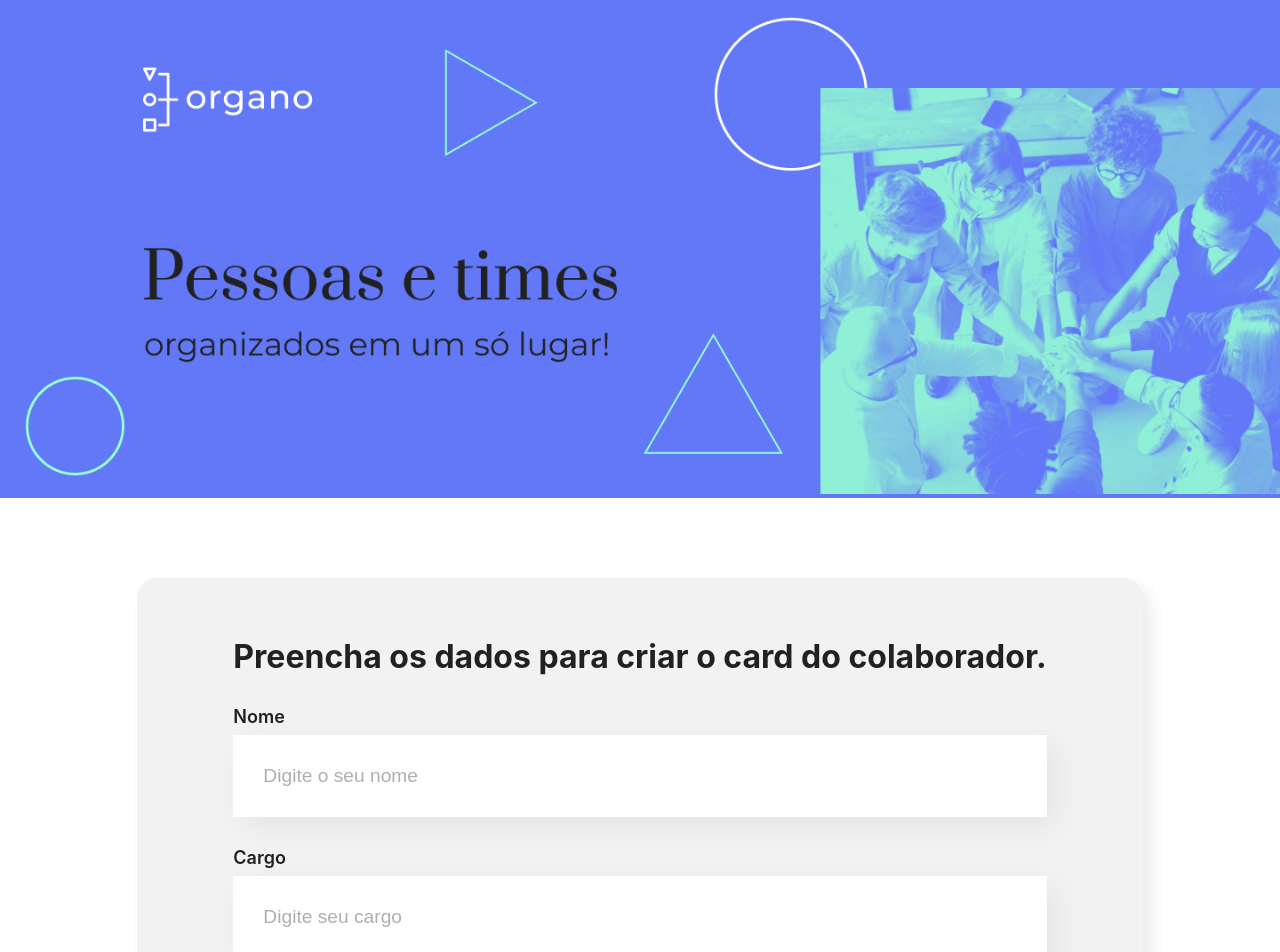
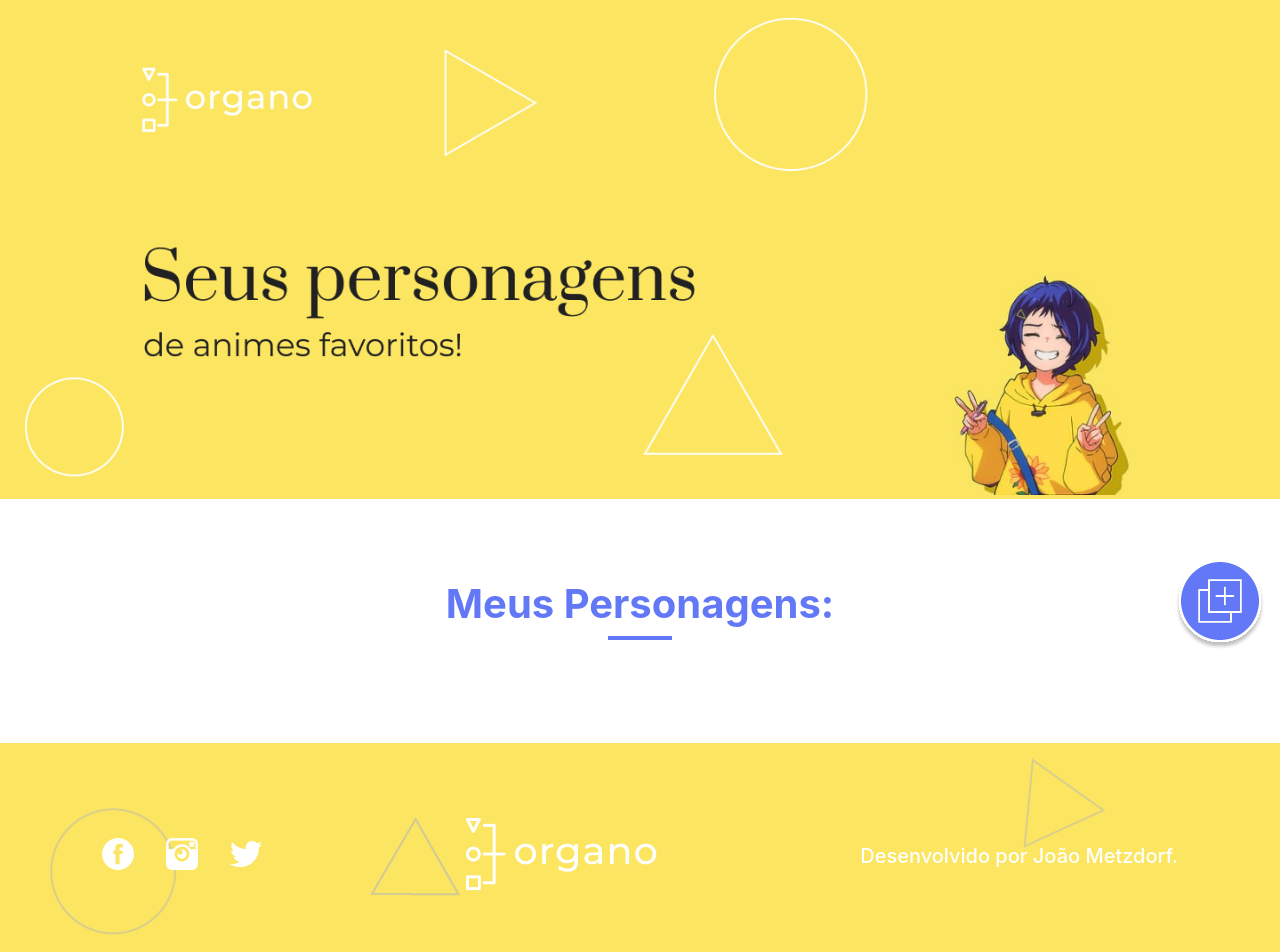
Before and after one commit to joaometzdorf/organo, a React (Create React App) app: page / in a window 1280 px wide. Shown: the top 952 px of the page. Built offline with nearby package versions, Linux system fonts and the light colour scheme.

Commit message:
Adicionando novas funcionalidades e deixando o  projeto com a minha cara

```diff
--- a/src/App.js
+++ b/src/App.js
@@ -3,41 +3,82 @@ import Banner from "./components/Banner";
 import Formulario from "./components/Formulario";
 import Time from "./components/Time";
 import Rodape from "./components/Rodape";
+import Adicionar from "./components/Adicionar";
 
 function App() {
   const times = [
     {
-      nome: "Programação",
+      nome: "Romance",
       corPrimaria: "#57C278",
       corSecundaria: "#D9F7E9",
     },
     {
-      nome: "Front-End",
+      nome: "Slice-of-life",
       corPrimaria: "#82CFFA",
       corSecundaria: "#E8F8FF",
     },
     {
-      nome: "Data Science",
+      nome: "Drama",
       corPrimaria: "#A6D157",
       corSecundaria: "#F0F8E2",
     },
     {
-      nome: "Devops",
+      nome: "Comédia",
       corPrimaria: "#E06B69",
       corSecundaria: "#FDE7E8",
     },
     {
-      nome: "UX e Design",
+      nome: "Ficção Científica",
       corPrimaria: "#DB6EBF",
       corSecundaria: "#FAE9F5",
     },
     {
-      nome: "Mobile",
+      nome: "Fantasia",
       corPrimaria: "#FFBA05",
       corSecundaria: "#FFF5D9",
     },
     {
-      nome: "Inovação e Gestão",
+      nome: "Ação",
+      corPrimaria: "#FF8A29",
+      corSecundaria: "#FFEEDF",
+    },
+    {
+      nome: "Suspense",
+      corPrimaria: "#FF8A29",
+      corSecundaria: "#FFEEDF",
+    },
+    {
+      nome: "Aventura",
+      corPrimaria: "#FF8A29",
+      corSecundaria: "#FFEEDF",
+    },
+    {
+      nome: "Música",
+      corPrimaria: "#FF8A29",
+      corSecundaria: "#FFEEDF",
+    },
+    {
+      nome: "Esportes",
+      corPrimaria: "#FF8A29",
+      corSecundaria: "#FFEEDF",
+    },
+    {
+      nome: "Seinen",
+      corPrimaria: "#FF8A29",
+      corSecundaria: "#FFEEDF",
+    },
+    {
+      nome: "Shoujo",
+      corPrimaria: "#FF8A29",
+      corSecundaria: "#FFEEDF",
+    },
+    {
+      nome: "Shounen",
+      corPrimaria: "#FF8A29",
+      corSecundaria: "#FFEEDF",
+    },
+    {
+      nome: "Sobrenatural",
       corPrimaria: "#FF8A29",
       corSecundaria: "#FFEEDF",
     },
@@ -46,7 +87,8 @@ function App() {
   const [colaboradores, setColaboradores] = useState([]);
 
   useEffect(() => {
-    const dadosLocalStorage = JSON.parse(localStorage.getItem('colaboradores')) || [];
+    const dadosLocalStorage =
+      JSON.parse(localStorage.getItem("colaboradores")) || [];
     setColaboradores(dadosLocalStorage);
   }, []);
 
@@ -74,6 +116,8 @@ function App() {
         times={times.map((time) => time.nome)}
       />
 
+      <Adicionar />
+
       {times.map((time) => {
         return (
           <Time
@@ -89,7 +133,7 @@ function App() {
         );
       })}
 
-      <Rodape autor={"Desenvolvido por Alura"} />
+      <Rodape autor={"Desenvolvido por João Metzdorf."} />
     </div>
   );
 }
--- /dev/null
+++ b/src/components/Adicionar/Adicionar.css
@@ -0,0 +1,38 @@
+.adicionar {
+  display: flex;
+  justify-content: center;
+  align-items: center;
+  margin: 80px 0;
+
+  div {
+    display: flex;
+    align-items: center;
+    flex-direction: column;
+
+    h2 {
+      font-size: 2.5rem;
+      color: #6278f7;
+      margin: 0 0 0.5rem 0;
+    }
+    .border__bottom--adicionar {
+      width: 64px;
+      height: 4px;
+      background-color: #6278f7;
+    }
+  }
+}
+
+.button__adicionar {
+    display: flex;
+    align-items: center;
+    justify-content: flex-end;
+    max-width: 1440px;
+    margin-bottom: 80px;
+    margin-top: -170px;
+
+    button {
+        border: none;
+        background-color: transparent;
+        cursor: pointer;
+    }
+}
--- /dev/null
+++ b/src/components/Adicionar/index.js
@@ -0,0 +1,35 @@
+import "./Adicionar.css";
+
+const Adicionar = () => {
+
+  const adicionarCard = () => {
+    const form = document.querySelector(".formulario")
+
+    if(form.classList.contains("hidden")) {
+      form.classList.remove("hidden")
+    } else {
+      form.classList.add("hidden")
+    }
+  }
+
+  return (
+    <>
+      <section className="adicionar">
+        <div>
+          <h2>Meus Personagens:</h2>
+          <div className="border__bottom--adicionar"></div>
+        </div>
+      </section>
+      <div className="button__adicionar">
+          <button onClick={adicionarCard}>
+            <img
+              src="/images/botao-add.png"
+              alt="Botão para adicionar um novo personagem"
+            />
+          </button>
+        </div>
+    </>
+  );
+};
+
+export default Adicionar;
--- a/src/components/Banner/Banner.css
+++ b/src/components/Banner/Banner.css
@@ -1,5 +1,5 @@
 .banner {
-  background-color: #6278f7;
+  background-color: #FCE561;
   text-align: center;
 }
 
--- a/src/components/Botao/Botao.css
+++ b/src/components/Botao/Botao.css
@@ -1,5 +1,5 @@
 .Botao {
-  background-color: #6278f7;
+  background-color: #FCE561;
   border-radius: 0.625rem;
   font-weight: 700;
   font-size: 1.25rem;
@@ -12,5 +12,5 @@
 
 .Botao:hover {
   transition: color 0.7s;
-  color: #95ffd4;
+  color: #000000;
 }
--- a/src/components/Formulario/Formulario.css
+++ b/src/components/Formulario/Formulario.css
@@ -16,3 +16,7 @@
   font-size: 2rem;
   color: #212121;
 }
+
+.hidden {
+  display: none;
+}
--- a/src/components/Formulario/index.js
+++ b/src/components/Formulario/index.js
@@ -31,23 +31,24 @@ const Formulario = (props) => {
     setCargo("");
     setImagem("");
     setTime("");
+    document.querySelector("form").classList.add("hidden")
   };
 
   return (
-    <section className="formulario">
+    <section className="formulario hidden">
       <form onSubmit={aoSalvar}>
-        <h2>Preencha os dados para criar o card do colaborador.</h2>
+        <h2>Preencha os dados para criar o card do personagem.</h2>
         <CampoTexto
           obrigatorio={true}
           label="Nome"
-          placeholder="Digite o seu nome"
+          placeholder="Digite o nome do personagem"
           valor={nome}
           aoAlterado={(valor) => setNome(valor)}
         />
         <CampoTexto
           obrigatorio={true}
-          label="Cargo"
-          placeholder="Digite seu cargo"
+          label="Anime"
+          placeholder="Digite o anime que ele participa"
           valor={cargo}
           aoAlterado={(valor) => setCargo(valor)}
         />
@@ -60,7 +61,7 @@ const Formulario = (props) => {
         />
         <ListaSuspensa
           obrigatorio={true}
-          label="Time"
+          label="Gênero"
           itens={props.times}
           valor={time}
           aoAlterado={(valor) => setTime(valor)}
--- a/src/components/ListaSuspensa/ListaSuspensa.css
+++ b/src/components/ListaSuspensa/ListaSuspensa.css
@@ -7,3 +7,11 @@
   padding: 1.875rem;
   box-sizing: border-box;
 }
+
+.lista-suspensa label {
+  display: block;
+  margin-bottom: 0.5rem;
+  font-size: 1.125rem;
+  color: #212121;
+  font-weight: 600;
+}
--- a/src/components/Rodape/Rodape.css
+++ b/src/components/Rodape/Rodape.css
@@ -1,5 +1,5 @@
 .footer {
-    background-color: #6278F7;
+    background-color: #FCE561;
     background-image: url(../../../public/images/fundo.png);
     width: 100%;
     display: flex;
```
Also changed, not shown: public/images/banner.png, public/images/botao-add.png (added).
